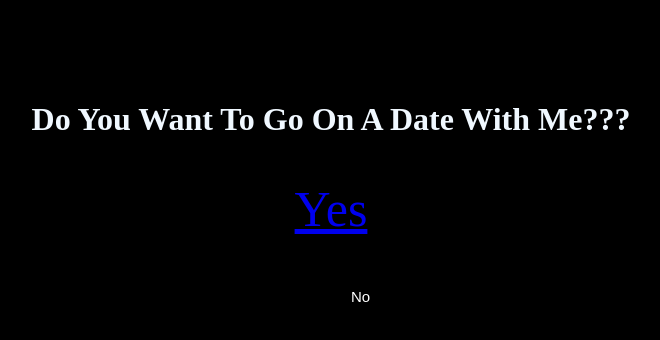
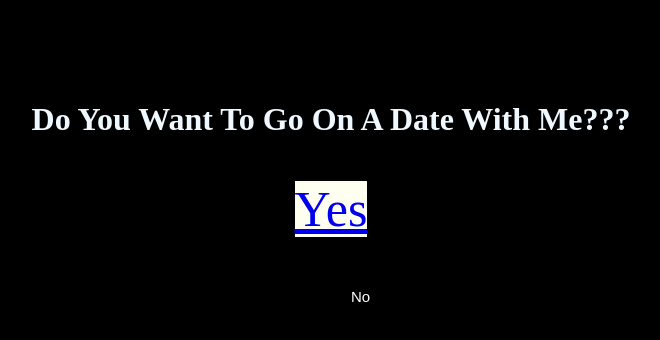
Before and after one commit to munkherdenex/date.github.io, a plain HTML site: page index.html in a window 1280 px wide. In both pictures the pointer is over the link "Yes". Shown: the whole page, without its empty margins (309-969 px from the left). Drawn offline with Linux system fonts and the light colour scheme.

Commit message:
style: added a hover effect for the "a" element

```diff
--- a/index.css
+++ b/index.css
@@ -9,6 +9,15 @@ h1 {
 }
 .text {
     color: aliceblue;
+}
+
+a{
+    transition: transform 0.3s ease;
+    transition: background-color 0.3s ease;
+}
+a:hover {
+    background-color: ivory;
+    transform: scale(1.1);
 }
 #yesbox {
     font-size: 50px;
```
Also changed, not shown: yes.html (+1 -1 lines).
